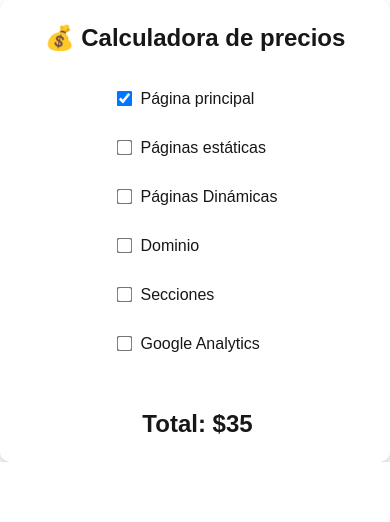
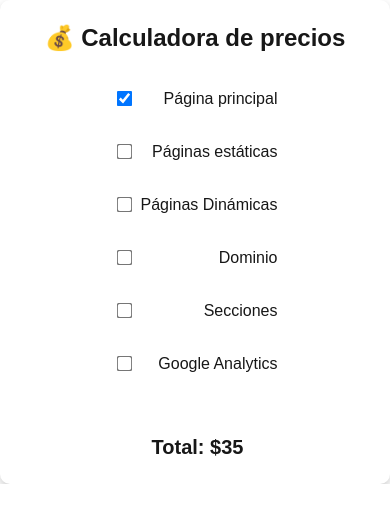
Before and after one commit to jesuswasnthere/calculadora_precios, a Next.js app: page / in a window 390 px wide. Shown: the top 522 px of the page. Built offline with nearby package versions, Linux system fonts and the light colour scheme.

Commit message:
Update globals.css

```diff
--- a/src/app/styles/globals.css
+++ b/src/app/styles/globals.css
@@ -143,52 +143,57 @@ h2 {
 }
 
 /* Móviles */
-/* --- Responsividad optimizada para Móviles --- */
+/* --- Responsividad mejorada para Móviles --- */
 @media (max-width: 480px) {
-
- /* Ajustar el contenedor principal */
   .container {
-   padding: 1rem; /* Reducir el relleno para aprovechar el espacio */
-   line-height: 1.5; /* Aumentar el espacio entre líneas para mejor legibilidad */
+    padding: 1rem;
   }
 
- /* Estilos del título principal */
- h1 {
-   font-size: 1.5rem; /* Título más pequeño para móviles */
-   margin-bottom: 1.5rem; /* Aumentar el espacio debajo del título */
+  .calculadora {
+    max-width: 100%;
+    padding: 1rem;
+    border-radius: 10px;
+    box-shadow: 0 4px 10px rgba(0, 0, 0, 0.2); /* Agrega un efecto 3D */
   }
 
- /* Estilos para las etiquetas de los checkboxes */
- label {
-   /* Usar flexbox para alinear el checkbox y el texto */
-   display: flex;
-   align-items: center; /* Centrar verticalmente los elementos */
-   font-size: 1rem; /* Asegurar un tamaño de fuente legible */
-   margin-bottom: 1.25rem; /* Espaciar las opciones para que no se vean amontonadas */
+  h1 {
+    font-size: 1.5rem;
+    margin-bottom: 1.5rem;
   }
 
- /* Ajustar el tamaño del checkbox */
- input[type="checkbox"] {
-   transform: scale(1.2); /* Agrandar un poco el checkbox para que sea más fácil de tocar */
-   margin-right: 15px; /* Más espacio entre el checkbox y el texto */
- }
-
- /* Ocultar el total si no lo necesitas visible todo el tiempo o ajustarlo */
   h2 {
-   font-size: 1.5rem; /* Mantener un buen tamaño para el total */
+    font-size: 1.25rem;
     margin-top: 2rem;
   }
 
- /* Ajuste general para la calculadora */
- .calculadora {
-   padding: 1rem;
-   border-radius: 10px;
-   box-shadow: 0 4px 8px rgba(0, 0, 0, 0.2); /* Añadir una sombra sutil para darle profundidad */
+  label {
+    /* Alineación de los elementos en una fila */
+    display: flex;
+    justify-content: space-between; /* Empuja el input al final */
+    align-items: center; /* Centra verticalmente */
+    width: 100%;
+    margin-bottom: 1.5rem; /* Más espacio entre cada opción */
+    font-size: 1rem;
   }
 
- /* Si usas la clase 'total-label' para el total, puedes darle estilos específicos */
- .total-label {
-   font-weight: bold;
-   color: #4CAF50; /* Un color que destaque para el total */
+  /* Contenedor para el texto y el checkbox, para que no se separen */
+  .label-text {
+    display: flex;
+    align-items: center;
+    flex-grow: 1; /* Permite que el texto ocupe el espacio disponible */
+  }
+
+  input[type="checkbox"] {
+    margin-right: 15px; /* Más espacio entre el checkbox y el texto */
+    transform: scale(1.2); /* Agrandar el checkbox para que sea más fácil de tocar */
+  }
+
+  input[type="number"] {
+    text-align: center;
+    width: 60px; /* Ancho fijo para el campo de número */
+    max-width: 60px;
+    margin-left: 10px;
+    padding: 5px;
+    border-radius: 5px;
   }
 }
```
Lines whose indentation alone changed are shown as unchanged.
